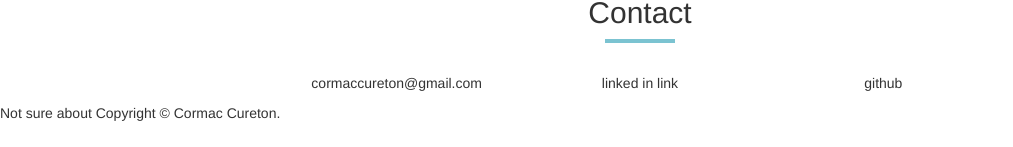
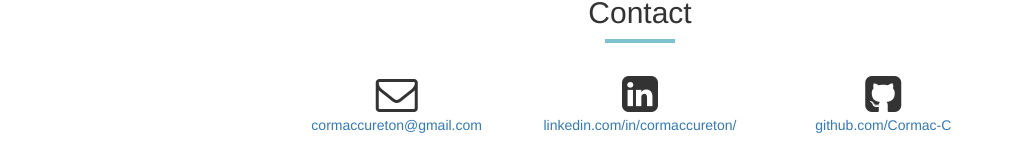
Before and after one commit to Cormac-C/Personal-Website, a React (Create React App) app in the folder personal-website/: page / in a window 1280 px wide. Shown: the part 1257-1404 px from the top of the page, without its empty margins (0-1013 px from the left). Before the commit the page ends 1380 px from the top, so only its background shows below. Built offline with nearby package versions, Linux system fonts and the light colour scheme.

Commit message:
Fixed the Contact Section, added icons, working links

```diff
--- a/personal-website/src/App.js
+++ b/personal-website/src/App.js
@@ -8,6 +8,7 @@ import './css/bootstrap.min.css';
 */
 import './css/formats.css';
 import './css/bootstrap.css';
+import './font-awesome/css/font-awesome.css';
 
 import Header from './components/header.js'
 import Navigation from './components/navigation.js'
--- a/personal-website/src/components/contact.js
+++ b/personal-website/src/components/contact.js
@@ -12,14 +12,14 @@ export default class Contact extends Component {
                         </div>
 
                         <div className = "col-md-8 col-md-offset-2">
-                            <div className = "col-md-4"> <i className = "fa fa-envelope-o fa-2x"></i>
-                                <p>cormaccureton@gmail.com</p>
+                            <div className = "col-md-4"> <i className = "fa fa-envelope-o fa-3x"></i>
+                                <p><a href = "mailto: cormaccureton@gmail.com" target="_blank">cormaccureton@gmail.com</a></p>
                             </div>
-                            <div className = "col-md-4"> <i className = "linked-in-icon"></i>
-                                <p>linked in link</p>
+                            <div className = "col-md-4"> <i className =  "fa fa-linkedin-square fa-3x"></i>
+                                <p><a href ="https://www.linkedin.com/in/cormaccureton/" target="_blank">linkedin.com/in/cormaccureton/</a></p>
                             </div>
-                            <div className = "col-md-4"> <i className = "github-icon"></i>
-                                <p>github</p>
+                            <div className = "col-md-4"> <i className = "fa fa-github-square fa-3x"></i>
+                                <p><a href ="https://github.com/Cormac-C" target="_blank">github.com/Cormac-C</a></p>
                             </div>
                         </div>
                     </div>
```
Also changed, not shown: personal-website/src/css/bootstrap.css.
